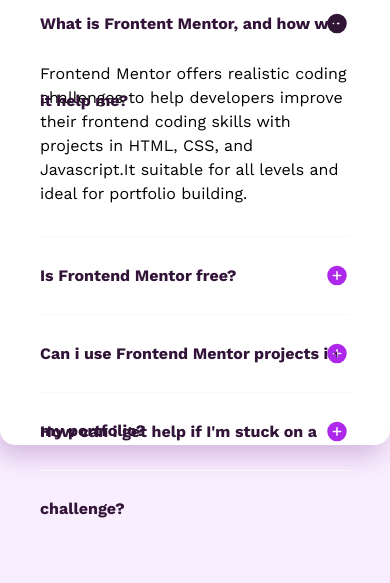
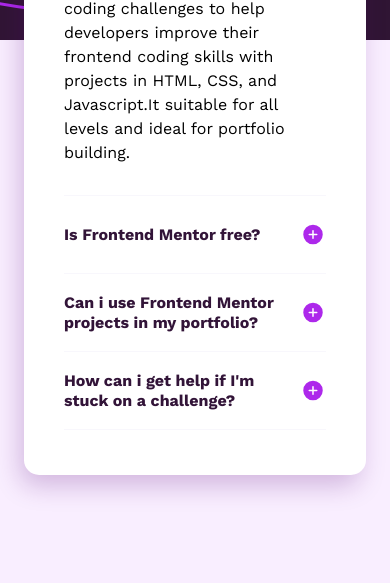
Before and after one commit to hyesuk73/faq-accoridion-main, a website: page html/index.html in a window 390 px wide. Shown: the part 261-844 px from the top of the page. Drawn offline with nearby package versions, Linux system fonts and the light colour scheme; files that its build step writes are made by us from their sources; files whose address does not match are found by name.

Commit message:
[240227]mobile반응형

```diff
--- a/assets/scss/style.scss
+++ b/assets/scss/style.scss
@@ -19,6 +19,9 @@
 		width: 100%;
 		height: 35.6666%;
 		background: url(../images/background-pattern-desktop.svg) no-repeat center center /cover;
+	}
+	.mobile-br {
+		display: none;
 	}
 	.faq-container {
 		width: 600px;
@@ -56,9 +59,12 @@
 					position: relative;
 					width: 100%;
 					height: 77px;
-					line-height: 77px;
+					line-height: 20px;
+					font-size: 16px;
 					font-weight: 700;
 					color: #321438;
+					display: flex;
+					align-items: center;
 
 					&:after {
 						content: '';
@@ -93,3 +99,20 @@
 		}
 	}
 }
+@media (max-width : 700px) {
+	body {
+		align-items: start;
+
+		.faq-container {
+			margin: 50px 24px;
+			height: auto;
+		}
+	}
+}
+@media (max-width : 525px) {
+	body {
+		.mobile-br {
+			display: block;
+		}
+	}
+}
--- a/html/index.html
+++ b/html/index.html
@@ -15,7 +15,7 @@
 			<ul class="faq-container__list">
 				<li class="faq-container__item is-active">
 					<h2 class="faq-container__faq-title">
-						What is Frontent Mentor, and how will it help me?
+						What is Frontent Mentor, <br class="mobile-br"> and how will it help me?
 					</h2>
 					<p class="faq-container__faq-answer">
 						Frontend Mentor offers realistic coding challenges to help developers improve their frontend coding skills with projects in HTML, CSS, and Javascript.It suitable for all levels and ideal for portfolio building.
@@ -31,7 +31,7 @@
 				</li>
 				<li class="faq-container__item">
 					<h2 class="faq-container__faq-title">
-						Can i use Frontend Mentor projects in my portfolio?
+						Can i use Frontend Mentor <br class="mobile-br"> projects in my portfolio?
 					</h2>
 					<p class="faq-container__faq-answer">
 						Frontend Mentor offers realistic coding challenges to help developers improve their frontend coding skills with projects in HTML, CSS, and Javascript.It suitable for all levels and ideal for portfolio building.
@@ -39,7 +39,7 @@
 				</li>
 				<li class="faq-container__item">
 					<h2 class="faq-container__faq-title">
-						How can i get help if I'm stuck on a challenge?
+						How can i get help if I'm <br class="mobile-br"> stuck on a challenge?
 					</h2>
 					<p class="faq-container__faq-answer">
 						Frontend Mentor offers realistic coding challenges to help developers improve their frontend coding skills with projects in HTML, CSS, and Javascript.It suitable for all levels and ideal for portfolio building.
```
Also changed, not shown: assets/css/style.css.
